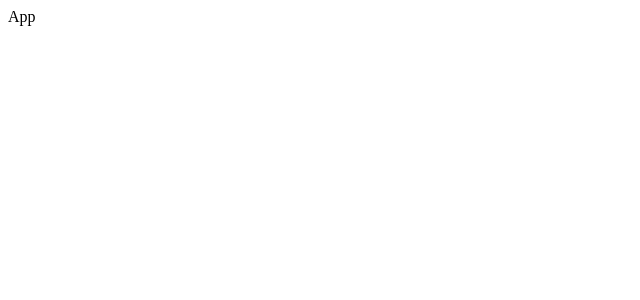
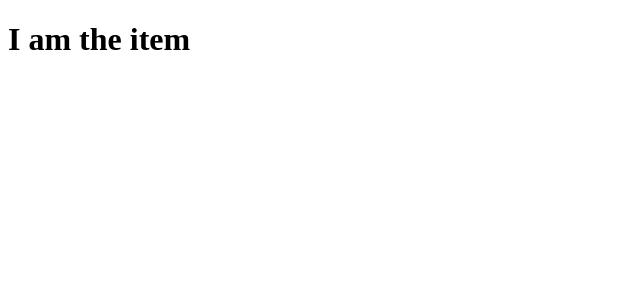
Before and after one commit to stuart-hahn/youtube_algorithm_frontend, a React (Create React App) app: page / in a window 1280 px wide. Shown: the top 300 px of the page, without its empty margins (0-640 px from the left). Built offline with nearby package versions, Linux system fonts and the light colour scheme.

Commit message:
create ListItem component and render to page

```diff
--- a/src/App.js
+++ b/src/App.js
@@ -1,9 +1,11 @@
 import React from 'react';
+
+import ListItem from './ListItem'
 
 function App() {
   return (
     <div className="App">
-      App
+      <ListItem />
     </div>
   );
 }
--- /dev/null
+++ b/src/ListItem.js
@@ -0,0 +1,9 @@
+import React from 'react'
+
+function ListItem() {
+    return (
+        <h1>I am the item</h1>
+    )
+}
+
+export default ListItem
```
